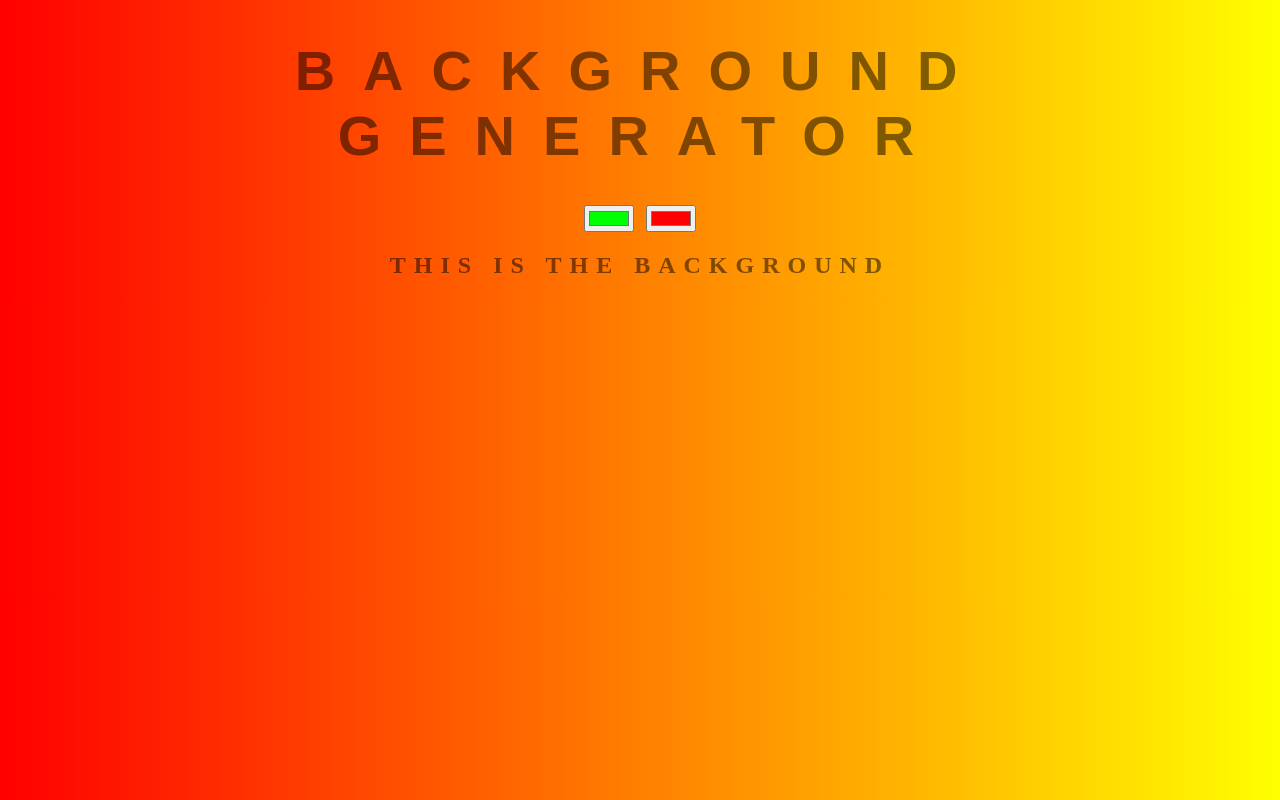
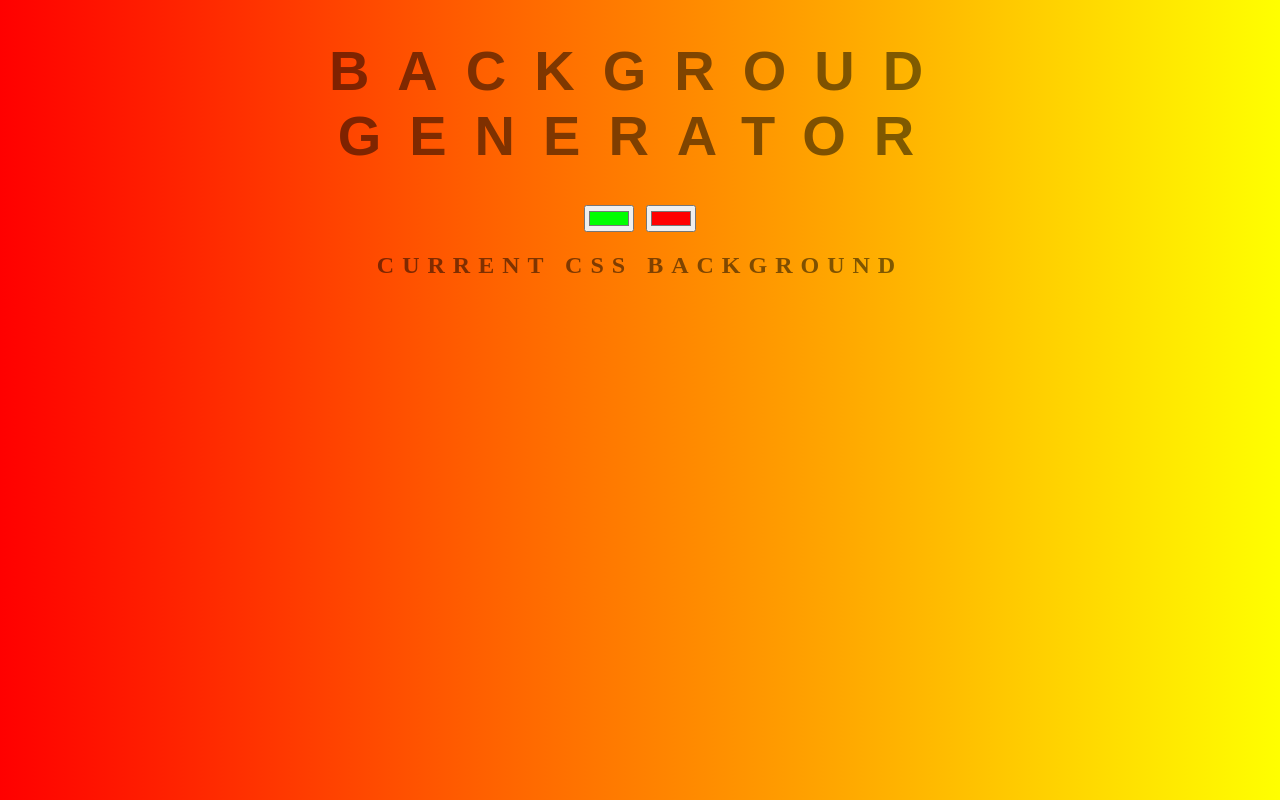
Before and after one commit to adeTunes/background-generator, a plain HTML site: page index.html in a window 1280 px wide. Drawn offline with Linux system fonts and the light colour scheme.

Commit message:
Reverting back to old title

```diff
--- a/index.html
+++ b/index.html
@@ -4,14 +4,14 @@
     <meta charset="UTF-8">
     <meta http-equiv="X-UA-Compatible" content="IE=edge">
     <meta name="viewport" content="width=device-width, initial-scale=1.0">
-    <title>COOL Background</title>
+    <title>Gradient Background</title>
     <link rel="stylesheet" href="style.css">
 </head>
 <body>
-    <h1>Background Generator</h1>
+    <h1>Backgroud Generator</h1>
     <input type="color" name="color1" value="#00ff00" id="inputColor1">
     <input type="color" name="color2" value="#ff0000" id="inputColor2">
-    <h2>This is the background</h2>
+    <h2>Current CSS Background</h2>
     <h3></h3>
     <script src="script.js"></script>
 </body>
```
